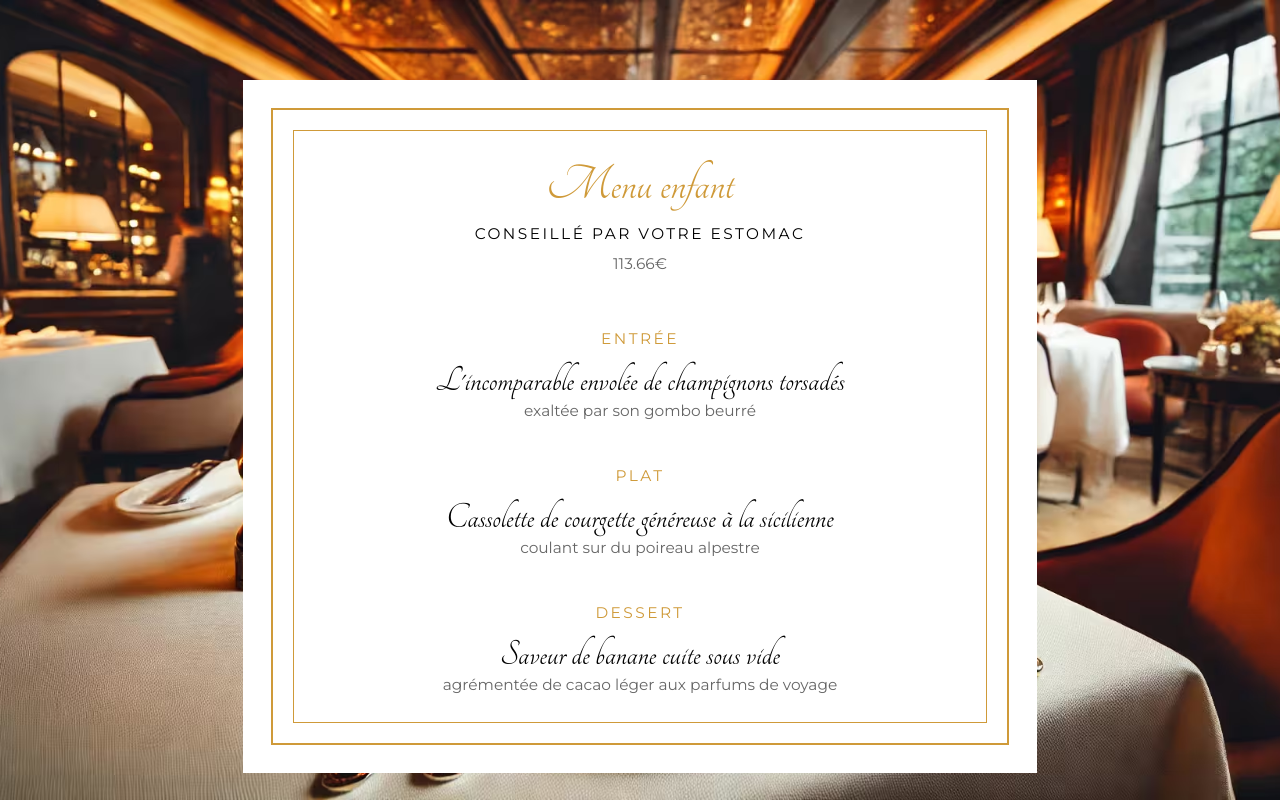
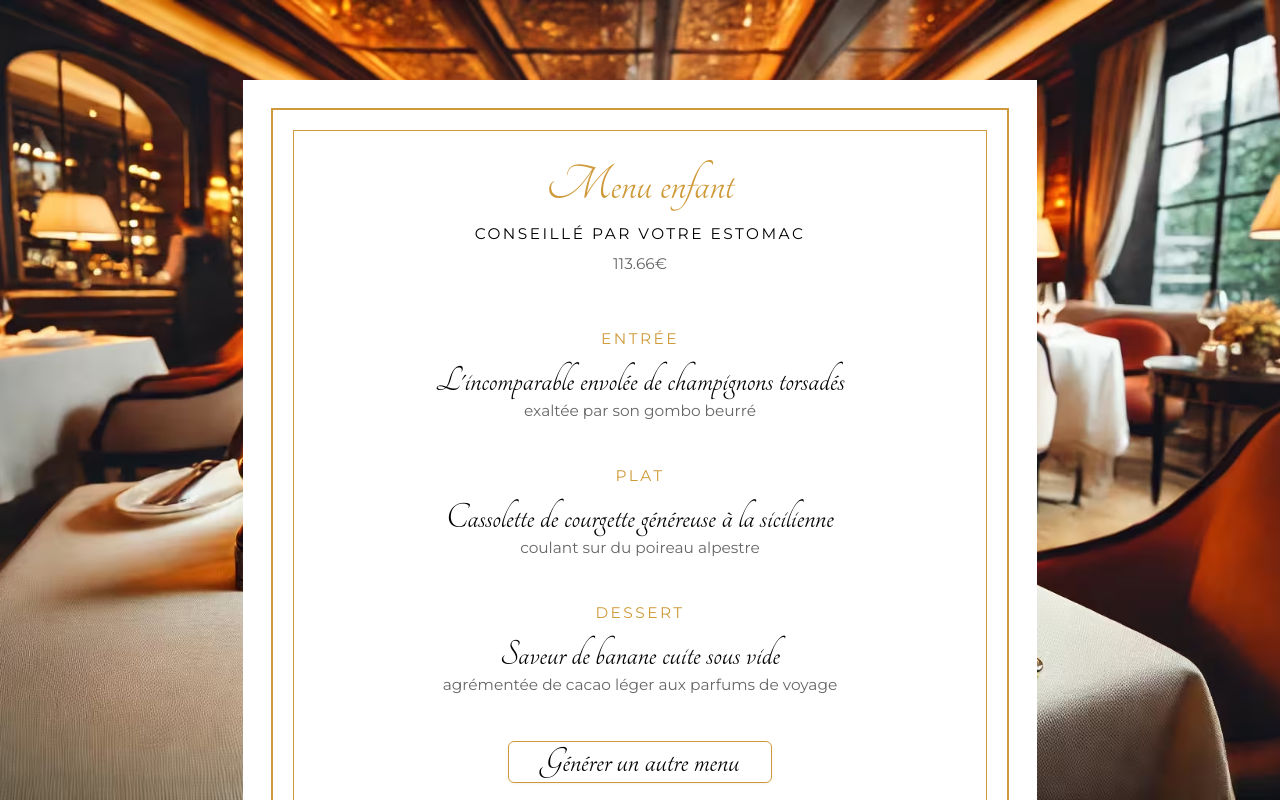
Before and after one commit to SonOfWinter/menu-gastrorandomique, a Next.js app: page / in a window 1280 px wide. Built offline with nearby package versions, Linux system fonts and the light colour scheme.

Commit message:
New refresh button

```diff
--- a/package.json
+++ b/package.json
@@ -10,6 +10,7 @@
   },
   "dependencies": {
     "@next/font": "^14.2.15",
+    "@radix-ui/react-slot": "^1.1.2",
     "airtable": "^0.12.2",
     "class-variance-authority": "^0.7.1",
     "clsx": "^2.1.1",
--- a/ui/border.tsx
+++ b/ui/border.tsx
@@ -7,7 +7,7 @@ export default function Border({ color }: {
   return (
     <div
       id="border"
-      className="top-0 absolute w-[calc(100%-56px)] h-[calc(100%-56px)] m-[28px] border-2 border-solid p-2"
+      className="top-0 z-0 absolute w-[calc(100%-56px)] h-[calc(100%-56px)] m-[28px] border-2 border-solid p-2"
       style={{ borderColor: color }}
     >
       <div
--- /dev/null
+++ b/ui/button.tsx
@@ -0,0 +1,57 @@
+import * as React from "react"
+import { Slot } from "@radix-ui/react-slot"
+import { cva, type VariantProps } from "class-variance-authority"
+
+import { cn } from "@/lib/utils"
+
+const buttonVariants = cva(
+  "inline-flex items-center justify-center gap-2 whitespace-nowrap rounded-md text-l font-medium transition-colors focus-visible:outline-none focus-visible:ring-1 focus-visible:ring-ring disabled:pointer-events-none disabled:opacity-50 [&_svg]:pointer-events-none [&_svg]:size-4 [&_svg]:shrink-0",
+  {
+    variants: {
+      variant: {
+        default:
+          "bg-primary text-primary-foreground shadow hover:bg-primary/90",
+        destructive:
+          "bg-destructive text-destructive-foreground shadow-sm hover:bg-destructive/90",
+        outline:
+          "border border-primary bg-transparent p-5 shadow-sm hover:bg-accent hover:text-accent-foreground",
+        secondary:
+          "bg-secondary text-secondary-foreground shadow-sm hover:bg-secondary/80",
+        ghost: "hover:bg-accent hover:text-accent-foreground",
+        link: "text-primary underline-offset-4 hover:underline",
+      },
+      size: {
+        default: "h-9 px-4 py-2",
+        sm: "h-8 rounded-md px-3 text-xs",
+        lg: "h-10 rounded-md px-8",
+        icon: "h-9 w-9",
+      },
+    },
+    defaultVariants: {
+      variant: "default",
+      size: "default",
+    },
+  }
+)
+
+export interface ButtonProps
+  extends React.ButtonHTMLAttributes<HTMLButtonElement>,
+    VariantProps<typeof buttonVariants> {
+  asChild?: boolean
+}
+
+const Button = React.forwardRef<HTMLButtonElement, ButtonProps>(
+  ({ className, variant, size, asChild = false, ...props }, ref) => {
+    const Comp = asChild ? Slot : "button"
+    return (
+      <Comp
+        className={cn(buttonVariants({ variant, size, className }))}
+        ref={ref}
+        {...props}
+      />
+    )
+  }
+)
+Button.displayName = "Button"
+
+export { Button, buttonVariants }
--- /dev/null
+++ b/ui/menu-refresh-button.tsx
@@ -0,0 +1,24 @@
+'use client';
+import React from 'react';
+import { Button } from '@/ui/button';
+import { useRouter } from 'next/navigation';
+import { Tangerine } from 'next/font/google';
+import { cn } from '@/lib/utils';
+const tangerine = Tangerine({
+  weight: "400",
+  subsets: ["latin"]
+})
+
+export default function MenuRefreshButton() {
+  const router = useRouter();
+  return (
+    <Button
+      className={cn(tangerine.className, "text-l z-10 w-fit")}
+      variant="outline"
+      size="lg"
+      onClick={() => router.refresh()}
+    >
+      Générer un autre menu
+    </Button>
+  );
+}
--- a/ui/menuPage.tsx
+++ b/ui/menuPage.tsx
@@ -3,6 +3,7 @@ import { DisplayMenu } from '@/types/menu';
 import Border from '@/ui/border';
 import MenuTitle from '@/ui/menu-title';
 import MenuSection from '@/ui/menu-section';
+import MenuRefreshButton from '@/ui/menu-refresh-button';
 
 export default function MenuPage({ mainColor, menu }: { mainColor: string, menu: DisplayMenu }) {
 
@@ -11,7 +12,7 @@ export default function MenuPage({ mainColor, menu }: { mainColor: string, menu:
       className="block relative min-h-full md:min-h-0 h-auto max-w-full w-full overflow-hidden bg-white m-0 md:my-[10vh] mx-auto md:w-[21cm]"
     >
       <Border color={mainColor} />
-      <div className="flex flex-col gap-[60px] h-full my-20 mx-16">
+      <div className="flex flex-col z-10 gap-[60px] h-full my-20 mx-16">
         <div className="flex flex-col flex-nowrap gap-4">
           <MenuTitle
             color={mainColor}
@@ -20,7 +21,7 @@ export default function MenuPage({ mainColor, menu }: { mainColor: string, menu:
             price={menu.price}
           />
         </div>
-        <div className="flex flex-col gap-12">
+        <div className="flex flex-col gap-12 items-center">
           <MenuSection
             color={mainColor}
             title="Entrée"
@@ -38,6 +39,7 @@ export default function MenuPage({ mainColor, menu }: { mainColor: string, menu:
             title="Dessert"
             dish={menu.dessert}
           />
+          <MenuRefreshButton/>
         </div>
       </div>
     </article>
```
Also changed, not shown: components.json, 1 other file (tests, documents, lock files or other folders).
